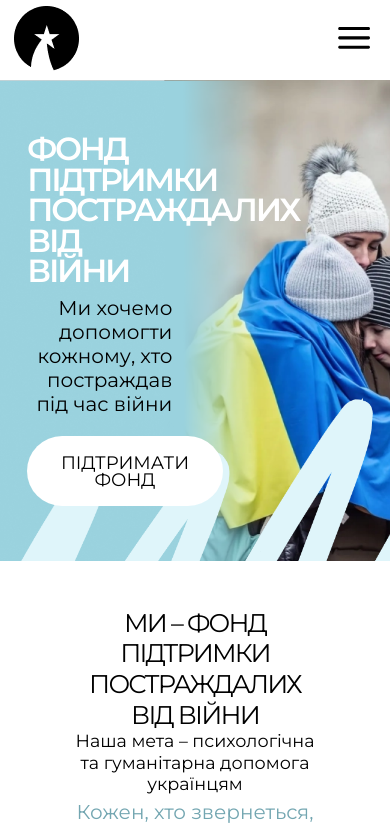
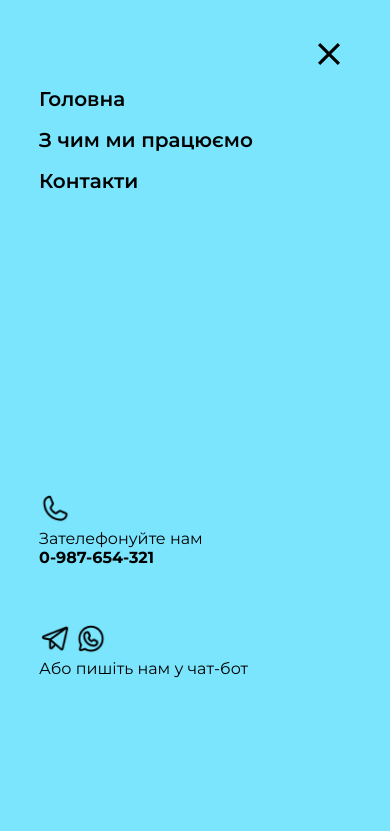
Before and after one commit to irapanch/support-fund-lp, a plain HTML site: page index.html in a window 390 px wide. Shown: the top 831 px of the page. Drawn offline with nearby package versions, Linux system fonts and the light colour scheme.

Commit message:
mobile-menu

```diff
--- a/index.html
+++ b/index.html
@@ -228,5 +228,49 @@
         </article>
       </div>
     </footer>
+    <section class="mobile-menu-section">
+      <button type="button" class="btn-close">
+        <svg class="header-mobile-menu-icon" width="32" height="22">
+          <use href="./images/icons.svg#icon-close-modal"></use>
+        </svg>
+      </button>
+      <div class="mobile-menu-wrapper">
+        <nav>
+          <ul class="mobile-menu-list">
+            <li><a href="#main">Головна</a></li>
+            <li><a href="#tasks">З чим ми працюємо</a></li>
+            <li><a href="#contacts">Контакти</a></li>
+          </ul>
+        </nav>
+        <div class="mobile-menu-contacts-wrap">
+          <div>
+            <img
+              src="./images/contacts/Phone.png"
+              alt="Phone"
+              width="32"
+              height="32"
+            />
+            <p>Зателефонуйте нам</p>
+            <p><strong>0-987-654-321</strong></p>
+          </div>
+          <div>
+            <img
+              src="./images/contacts/TelegramLogo.png"
+              alt="Phone"
+              width="32"
+              height="32"
+            />
+            <img
+              src="./images/contacts/WhatsappLogo.png"
+              alt="Phone"
+              width="32"
+              height="32"
+            />
+            <p>Або пишіть нам у чат-бот</p>
+          </div>
+        </div>
+      </div>
+    </section>
+    <script src="./js/mobile-menu.js"></script>
   </body>
 </html>
--- a/styles/styles.css
+++ b/styles/styles.css
@@ -257,6 +257,49 @@ footer {
   font-size: 1.68em;
   margin-bottom: 3vw;
 }
+/* ---- mobile-menu----- */
+.mobile-menu-section {
+  position: fixed;
+  background-color: #7ae5fd;
+  top: 0;
+
+  right: 0;
+
+  width: 100vw;
+  height: 100vh;
+  padding: 5vh 10vw;
+}
+.js-mobile-menu-open {
+  opacity: 1;
+  visibility: visible;
+  pointer-events: auto;
+}
+.btn-close {
+  display: block;
+  margin-left: auto;
+  background-color: inherit;
+}
+.mobile-menu-wrapper {
+  display: flex;
+  justify-content: space-between;
+  flex-direction: column;
+  height: 70vh;
+  margin-top: 2vh;
+}
+.mobile-menu-list {
+  font-size: 1.25em;
+  font-weight: 600;
+}
+
+.mobile-menu-list li {
+  margin-bottom: 2vh;
+}
+.mobile-menu-contacts-wrap {
+  height: 22vh;
+  display: flex;
+  flex-direction: column;
+  justify-content: space-between;
+}
 /* ====================================== */
 /* --- adaptive -- */
 @media screen and (min-width: 768px) and (max-width: 850px) {
@@ -344,6 +387,9 @@ footer {
   .form-container {
     width: 70%;
   }
+  .mobile-menu-section {
+    display: none;
+  }
 }
 @media screen and (min-width: 800px) and (max-width: 1179px) {
   .task-container article {
```
